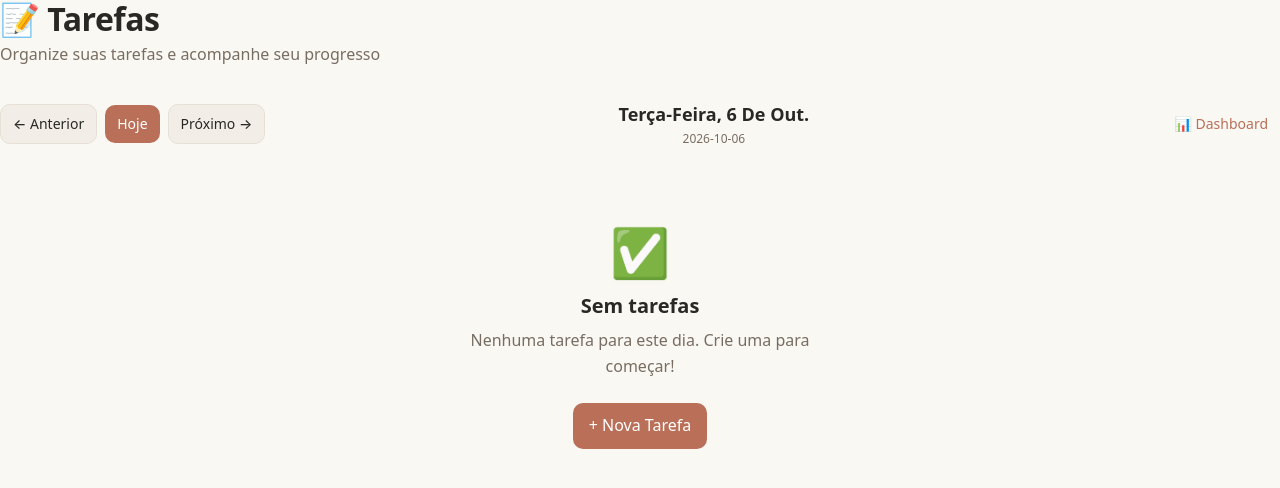
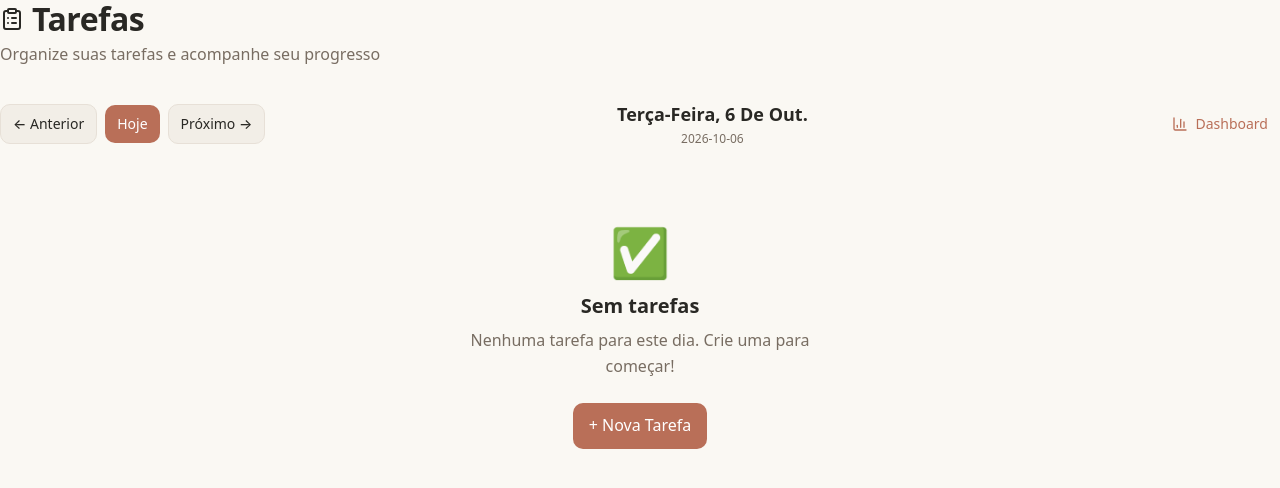
Before and after one commit to nicole8ferreiraleite2005-netizen/agenda-diario, a Next.js app: page /tarefas in a window 1280 px wide. Shown: the top 488 px of the page. Built offline with nearby package versions, Linux system fonts and the light colour scheme.

Commit message:
refactor: replace emojis with lucide icons in tarefas page

```diff
--- a/src/app/tarefas/page.tsx
+++ b/src/app/tarefas/page.tsx
@@ -1,6 +1,7 @@
 'use client'
 
 import React, { useEffect, useState } from 'react'
+import { ClipboardList, BarChart3 } from 'lucide-react'
 import { PageHeader, Button } from '@/components/ui'
 import { TaskList } from '@/components/tasks'
 import Link from 'next/link'
@@ -86,7 +87,12 @@ export default function TarefasPage() {
     <div className="space-y-8">
       {/* Header */}
       <PageHeader
-        title="📝 Tarefas"
+        title={
+          <div className="flex items-center gap-2">
+            <ClipboardList className="w-6 h-6" />
+            Tarefas
+          </div>
+        }
         description="Organize suas tarefas e acompanhe seu progresso"
       />
 
@@ -124,8 +130,9 @@ export default function TarefasPage() {
         </div>
 
         <Link href="/dashboard">
-          <Button variant="ghost" size="sm">
-            📊 Dashboard
+          <Button variant="ghost" size="sm" className="flex items-center gap-2">
+            <BarChart3 className="w-4 h-4" />
+            Dashboard
           </Button>
         </Link>
       </div>
```
